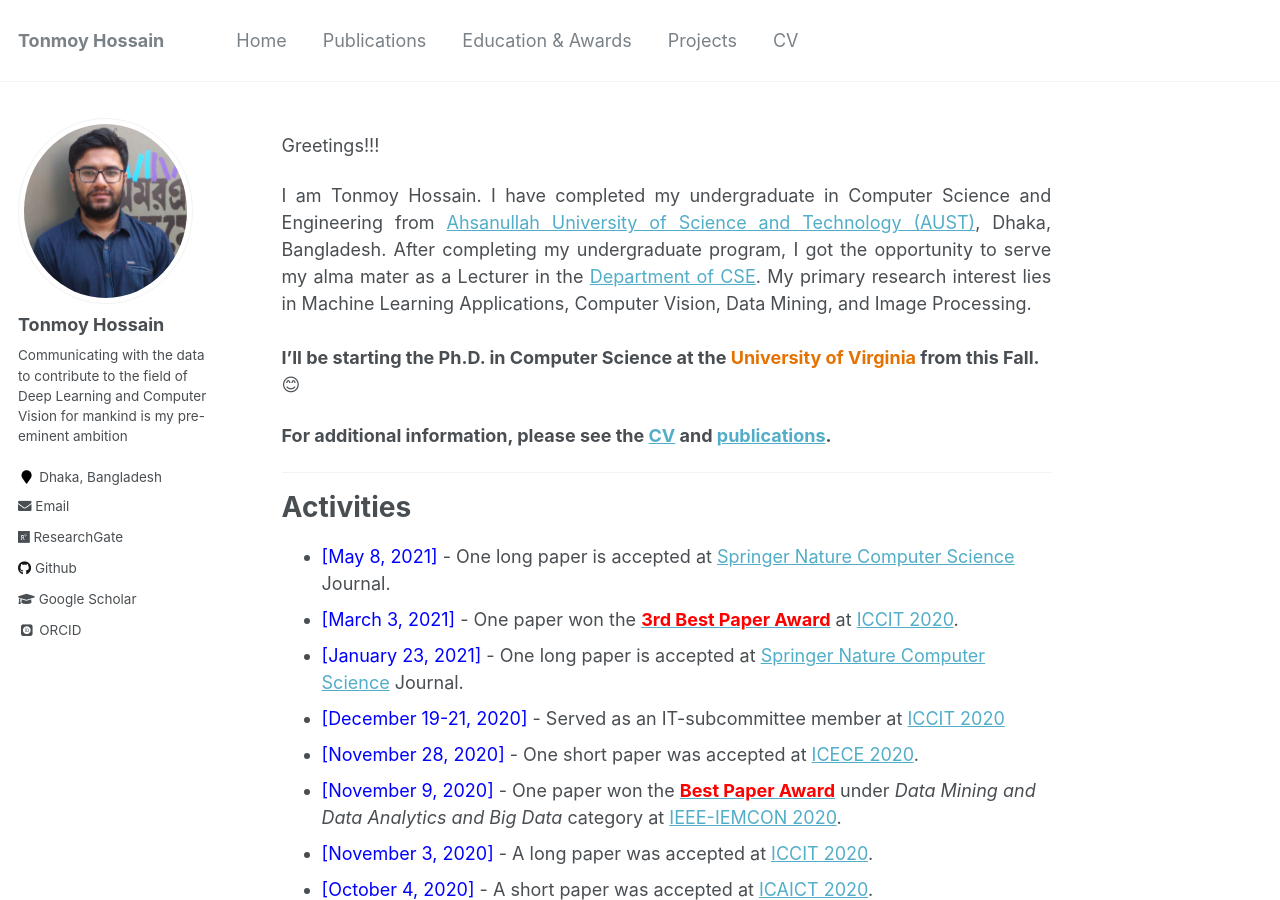
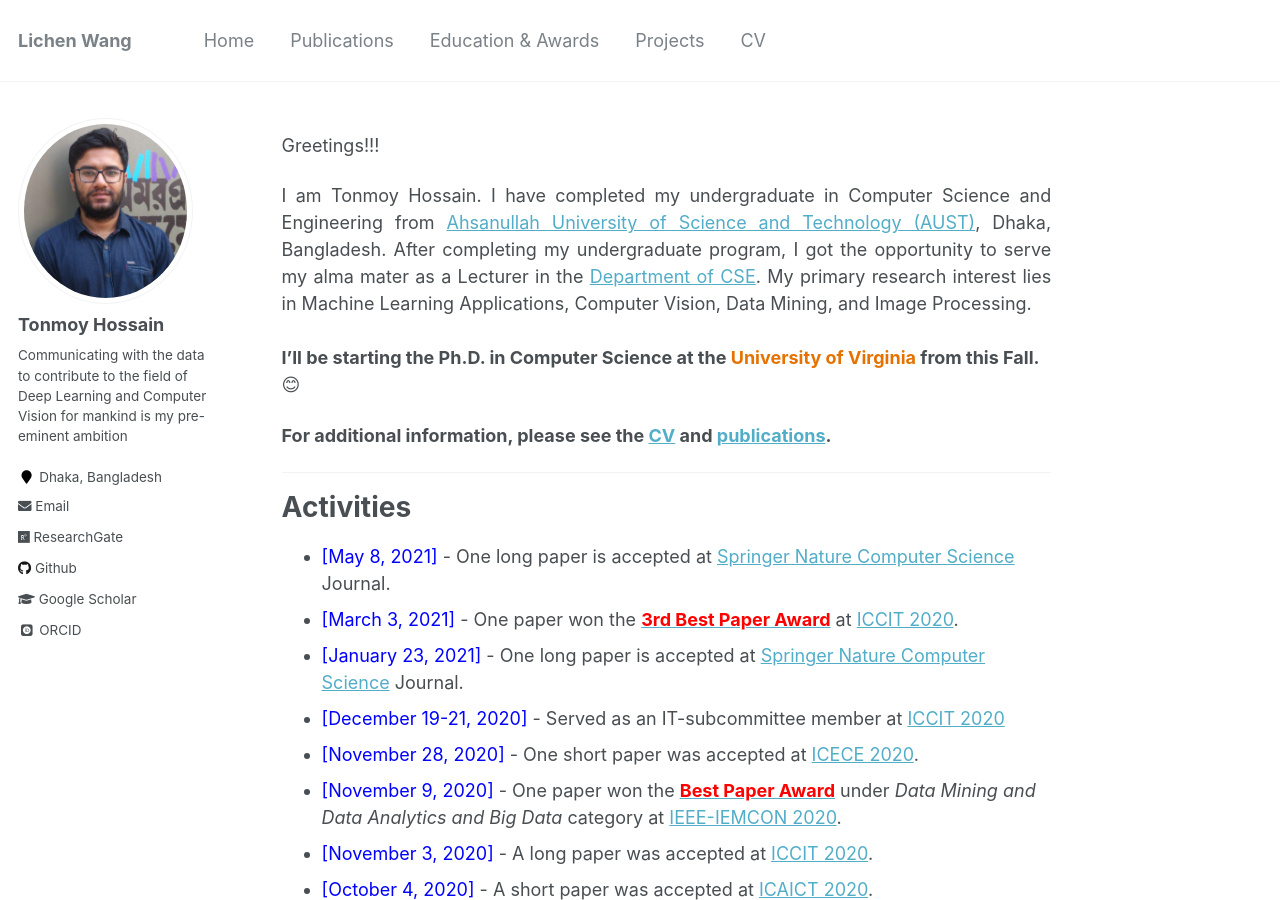
Before and after one commit to wanglichenxj/wanglichenxj.github.io, a Jekyll site: the page built from _pages/about.md, in a window 1280 px wide and 900 px high. Built offline with Jekyll 4.4.1, drawn with Linux system fonts in a browser that asks for light colours; some web fonts are replaced.

Commit message:
Update _config.yml

```diff
--- a/_config.yml
+++ b/_config.yml
@@ -7,7 +7,7 @@
 
 # Site Settings
 locale                   : "en-US"
-title                    : "Tonmoy Hossain"
+title                    : "Lichen Wang"
 title_separator          : "-"
 name                     : &name "Tonmoy Hossain"
 description              : &description "personal description"
```
